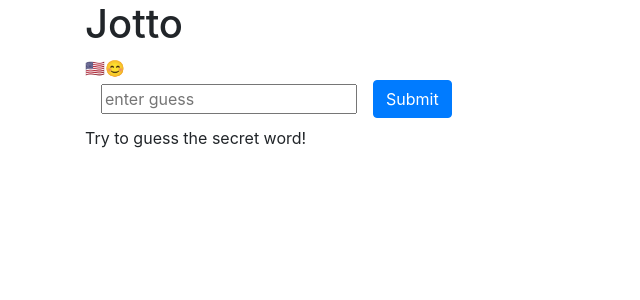
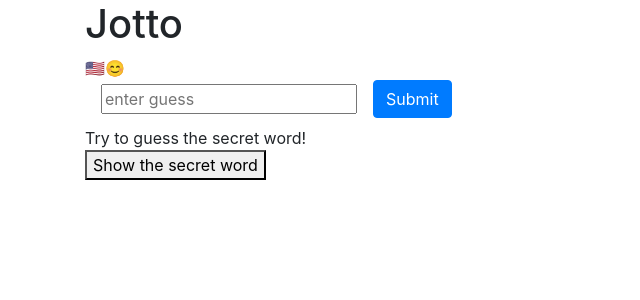
Before and after one commit to buaiscia/jotty-testing-context, a React (Create React App) app: page / in a window 1280 px wide. Shown: the top 300 px of the page, without its empty margins (0-640 px from the left). Built offline with nearby package versions, Linux system fonts and the light colour scheme.

Commit message:
add show secret word button and edit README

```diff
--- a/src/App.js
+++ b/src/App.js
@@ -24,6 +24,7 @@ function App() {
     secretWord: null,
     language: "en"
   });
+  const [showSecret, setShowSecret] = React.useState(false);
 
   const setSecretWord = secretWord =>
     dispatch({ type: "setSecretWord", payload: secretWord });
@@ -48,6 +49,7 @@ function App() {
   return (
     <div data-test="component-app" className="container">
       <h1>Jotto</h1>
+
       <languageContext.Provider value={state.language}>
         <LanguagePicker setLanguage={setLanguage} />
         <guessedWordsContext.GuessedWordsProvider>
@@ -58,6 +60,11 @@ function App() {
           <GuessWords />
         </guessedWordsContext.GuessedWordsProvider>
       </languageContext.Provider>
+      <button onClick={() => setShowSecret(true)}>Show the secret word</button>
+      <div style={{ display: showSecret ? "inline-block" : "none" }}>
+        {" "}
+        {state.secretWord}
+      </div>
     </div>
   );
 }
```
Also changed, not shown: 1 other file (tests, documents, lock files or other folders).
